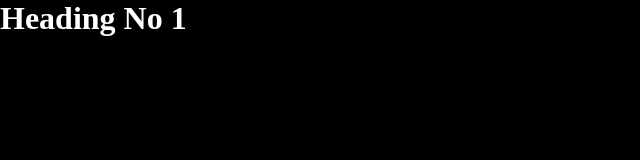
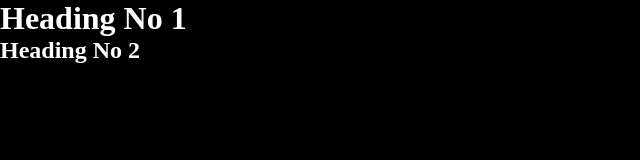
Before and after one commit to Farankhan001/Git-4th--Assignment, a plain HTML site: page index.html in a window 1280 px wide. Shown: the whole page, without its empty margins (0-640 px from the left). Drawn offline with Linux system fonts and the light colour scheme.

Commit message:
add heading 2 in index.html file

```diff
--- a/index.html
+++ b/index.html
@@ -8,5 +8,6 @@
 </head>
 <body>
     <h1>Heading No 1</h1>
+    <h2>Heading No 2</h2>
 </body>
 </html>
```
